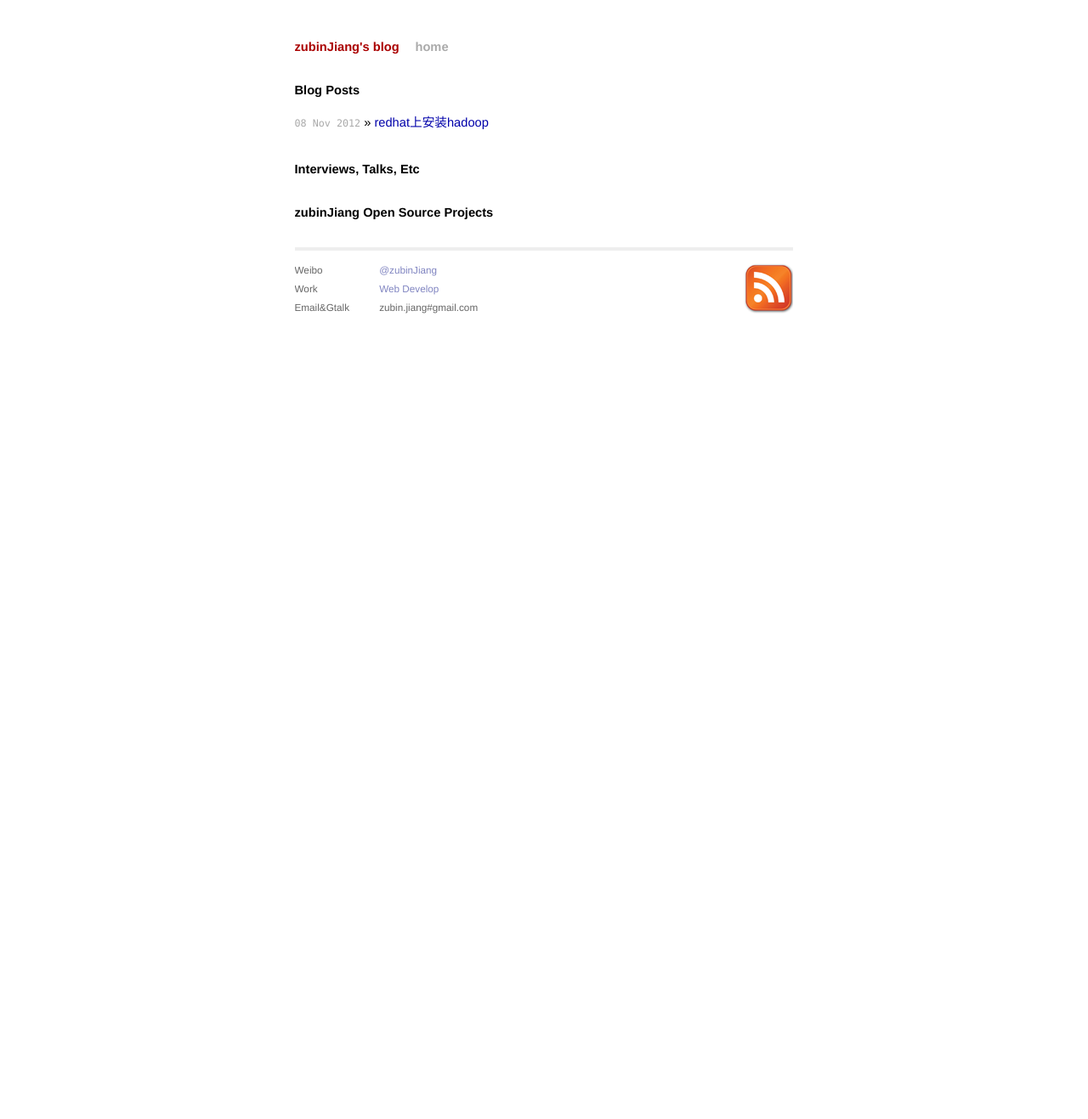
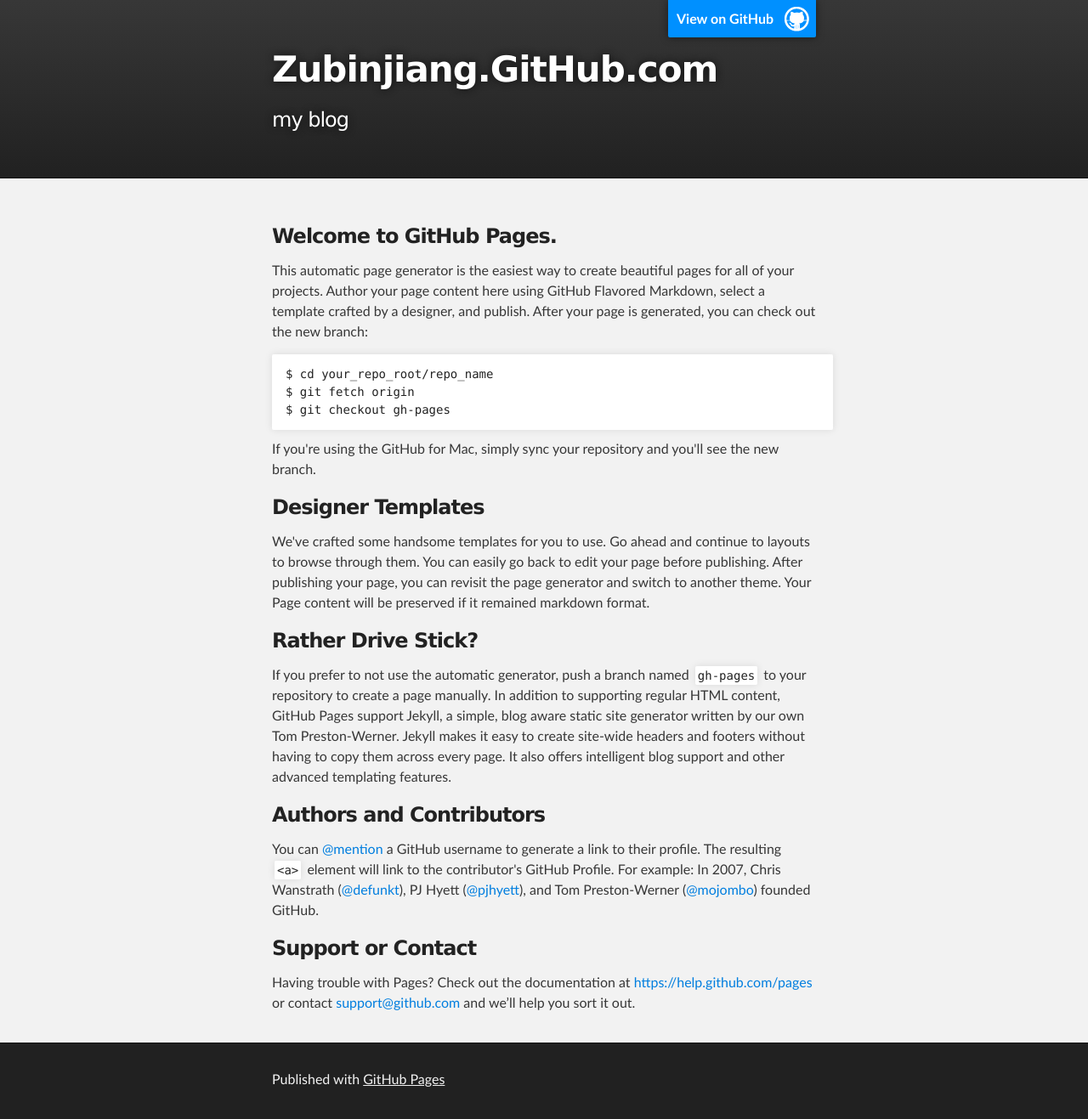
Before and after one commit to zubinJiang/zubinjiang.github.com, a Jekyll site: the page index.html, which Jekyll copies as it is, in a window 1280 px wide. Shown: the whole page at 85% size. Built offline with Jekyll 4.4.1, drawn with Linux system fonts in a browser that asks for light colours; Markdown is read by kramdown in place of the engine named in the settings; before the commit the page ends 944 px from its top, so only the background shows below that.

Commit message:
Replace master branch with page content via GitHub

```diff
--- a/index.html
+++ b/index.html
@@ -1,29 +1,74 @@
----
-layout: default
-title: zubinJiang's blog
----
+<!DOCTYPE html>
+<html>
 
-<div id="home">
-  <h1>Blog Posts</h1>
-  <ul class="posts">
-    {% for post in site.posts %}
-      <li><span>{{ post.date | date_to_string }}</span> &raquo; <a href="{{ post.url }}">{{ post.title }}</a></li>
-    {% endfor %}
-  </ul>
+  <head>
+    <meta charset='utf-8'>
+    <meta http-equiv="X-UA-Compatible" content="chrome=1">
+    <meta name="description" content="Zubinjiang.GitHub.com : my blog">
 
-  <h1>Interviews, Talks, Etc</h1>
-  <ul class="posts">
-      <!--
-    <li><span>16 Aug 2007</span> &raquo; <a href="http://www.blognewcomb.com/blog/2007/08/powerset_interview_with_tom_pr.html">Steve Newcomb Blog: Interview with Tom Preston-Werner</a></li>
-    <li><span>26 Dec 2006</span> &raquo; <a href="http://wp-community.org/2006/12/26/episode-15-interviews-with-tom-werner-gravatar-and-jaimie-sirovich-seo-egghead/">WordPress Podcast: Interview with Tom Werner</a></li>
-    <li><span>02 Apr 2005</span> &raquo; <a href="http://joshuaink2006.johnoxton.co.uk/blog/240/seven-and-a-half-questions-for-tom-werner">JoshuaInk: Seven and a half questions for Tom Werner</a></li>
-  -->
-  </ul>
-  <h1>zubinJiang Open Source Projects</h1>
-  <ul class="posts">
-    <!--
-    <li><a href="http://github.com/mojombo/primer/">Primer:</a> JavaScript based Flash-like API layered on top of Canvas.</li>
-    <li><a href="http://github.com/mojombo/chronic/">Chronic:</a> Ruby natural language date/time parser.</li>
-    -->
-  </ul>
-</div>
+    <link rel="stylesheet" type="text/css" media="screen" href="stylesheets/stylesheet.css">
+
+    <title>Zubinjiang.GitHub.com</title>
+  </head>
+
+  <body>
+
+    <!-- HEADER -->
+    <div id="header_wrap" class="outer">
+        <header class="inner">
+          <a id="forkme_banner" href="https://github.com/zubinJiang">View on GitHub</a>
+
+          <h1 id="project_title">Zubinjiang.GitHub.com</h1>
+          <h2 id="project_tagline">my blog</h2>
+
+        </header>
+    </div>
+
+    <!-- MAIN CONTENT -->
+    <div id="main_content_wrap" class="outer">
+      <section id="main_content" class="inner">
+        <h3>
+<a id="welcome-to-github-pages" class="anchor" href="#welcome-to-github-pages" aria-hidden="true"><span class="octicon octicon-link"></span></a>Welcome to GitHub Pages.</h3>
+
+<p>This automatic page generator is the easiest way to create beautiful pages for all of your projects. Author your page content here using GitHub Flavored Markdown, select a template crafted by a designer, and publish. After your page is generated, you can check out the new branch:</p>
+
+<pre><code>$ cd your_repo_root/repo_name
+$ git fetch origin
+$ git checkout gh-pages
+</code></pre>
+
+<p>If you're using the GitHub for Mac, simply sync your repository and you'll see the new branch.</p>
+
+<h3>
+<a id="designer-templates" class="anchor" href="#designer-templates" aria-hidden="true"><span class="octicon octicon-link"></span></a>Designer Templates</h3>
+
+<p>We've crafted some handsome templates for you to use. Go ahead and continue to layouts to browse through them. You can easily go back to edit your page before publishing. After publishing your page, you can revisit the page generator and switch to another theme. Your Page content will be preserved if it remained markdown format.</p>
+
+<h3>
+<a id="rather-drive-stick" class="anchor" href="#rather-drive-stick" aria-hidden="true"><span class="octicon octicon-link"></span></a>Rather Drive Stick?</h3>
+
+<p>If you prefer to not use the automatic generator, push a branch named <code>gh-pages</code> to your repository to create a page manually. In addition to supporting regular HTML content, GitHub Pages support Jekyll, a simple, blog aware static site generator written by our own Tom Preston-Werner. Jekyll makes it easy to create site-wide headers and footers without having to copy them across every page. It also offers intelligent blog support and other advanced templating features.</p>
+
+<h3>
+<a id="authors-and-contributors" class="anchor" href="#authors-and-contributors" aria-hidden="true"><span class="octicon octicon-link"></span></a>Authors and Contributors</h3>
+
+<p>You can <a href="https://github.com/blog/821" class="user-mention">@mention</a> a GitHub username to generate a link to their profile. The resulting <code>&lt;a&gt;</code> element will link to the contributor's GitHub Profile. For example: In 2007, Chris Wanstrath (<a href="https://github.com/defunkt" class="user-mention">@defunkt</a>), PJ Hyett (<a href="https://github.com/pjhyett" class="user-mention">@pjhyett</a>), and Tom Preston-Werner (<a href="https://github.com/mojombo" class="user-mention">@mojombo</a>) founded GitHub.</p>
+
+<h3>
+<a id="support-or-contact" class="anchor" href="#support-or-contact" aria-hidden="true"><span class="octicon octicon-link"></span></a>Support or Contact</h3>
+
+<p>Having trouble with Pages? Check out the documentation at <a href="https://help.github.com/pages">https://help.github.com/pages</a> or contact <a href="mailto:support@github.com">support@github.com</a> and we’ll help you sort it out.</p>
+      </section>
+    </div>
+
+    <!-- FOOTER  -->
+    <div id="footer_wrap" class="outer">
+      <footer class="inner">
+        <p>Published with <a href="http://pages.github.com">GitHub Pages</a></p>
+      </footer>
+    </div>
+
+
+
+  </body>
+</html>
--- /dev/null
+++ b/javascripts/main.js
@@ -0,0 +1 @@
+console.log('This would be the main JS file.');
--- /dev/null
+++ b/stylesheets/pygment_trac.css
@@ -0,0 +1,70 @@
+.highlight .hll { background-color: #ffffcc }
+.highlight  { background: #f0f3f3; }
+.highlight .c { color: #0099FF; font-style: italic } /* Comment */
+.highlight .err { color: #AA0000; background-color: #FFAAAA } /* Error */
+.highlight .k { color: #006699; font-weight: bold } /* Keyword */
+.highlight .o { color: #555555 } /* Operator */
+.highlight .cm { color: #0099FF; font-style: italic } /* Comment.Multiline */
+.highlight .cp { color: #009999 } /* Comment.Preproc */
+.highlight .c1 { color: #0099FF; font-style: italic } /* Comment.Single */
+.highlight .cs { color: #0099FF; font-weight: bold; font-style: italic } /* Comment.Special */
+.highlight .gd { background-color: #FFCCCC; border: 1px solid #CC0000 } /* Generic.Deleted */
+.highlight .ge { font-style: italic } /* Generic.Emph */
+.highlight .gr { color: #FF0000 } /* Generic.Error */
+.highlight .gh { color: #003300; font-weight: bold } /* Generic.Heading */
+.highlight .gi { background-color: #CCFFCC; border: 1px solid #00CC00 } /* Generic.Inserted */
+.highlight .go { color: #AAAAAA } /* Generic.Output */
+.highlight .gp { color: #000099; font-weight: bold } /* Generic.Prompt */
+.highlight .gs { font-weight: bold } /* Generic.Strong */
+.highlight .gu { color: #003300; font-weight: bold } /* Generic.Subheading */
+.highlight .gt { color: #99CC66 } /* Generic.Traceback */
+.highlight .kc { color: #006699; font-weight: bold } /* Keyword.Constant */
+.highlight .kd { color: #006699; font-weight: bold } /* Keyword.Declaration */
+.highlight .kn { color: #006699; font-weight: bold } /* Keyword.Namespace */
+.highlight .kp { color: #006699 } /* Keyword.Pseudo */
+.highlight .kr { color: #006699; font-weight: bold } /* Keyword.Reserved */
+.highlight .kt { color: #007788; font-weight: bold } /* Keyword.Type */
+.highlight .m { color: #FF6600 } /* Literal.Number */
+.highlight .s { color: #CC3300 } /* Literal.String */
+.highlight .na { color: #330099 } /* Name.Attribute */
+.highlight .nb { color: #336666 } /* Name.Builtin */
+.highlight .nc { color: #00AA88; font-weight: bold } /* Name.Class */
+.highlight .no { color: #336600 } /* Name.Constant */
+.highlight .nd { color: #9999FF } /* Name.Decorator */
+.highlight .ni { color: #999999; font-weight: bold } /* Name.Entity */
+.highlight .ne { color: #CC0000; font-weight: bold } /* Name.Exception */
+.highlight .nf { color: #CC00FF } /* Name.Function */
+.highlight .nl { color: #9999FF } /* Name.Label */
+.highlight .nn { color: #00CCFF; font-weight: bold } /* Name.Namespace */
+.highlight .nt { color: #330099; font-weight: bold } /* Name.Tag */
+.highlight .nv { color: #003333 } /* Name.Variable */
+.highlight .ow { color: #000000; font-weight: bold } /* Operator.Word */
+.highlight .w { color: #bbbbbb } /* Text.Whitespace */
+.highlight .mf { color: #FF6600 } /* Literal.Number.Float */
+.highlight .mh { color: #FF6600 } /* Literal.Number.Hex */
+.highlight .mi { color: #FF6600 } /* Literal.Number.Integer */
+.highlight .mo { color: #FF6600 } /* Literal.Number.Oct */
+.highlight .sb { color: #CC3300 } /* Literal.String.Backtick */
+.highlight .sc { color: #CC3300 } /* Literal.String.Char */
+.highlight .sd { color: #CC3300; font-style: italic } /* Literal.String.Doc */
+.highlight .s2 { color: #CC3300 } /* Literal.String.Double */
+.highlight .se { color: #CC3300; font-weight: bold } /* Literal.String.Escape */
+.highlight .sh { color: #CC3300 } /* Literal.String.Heredoc */
+.highlight .si { color: #AA0000 } /* Literal.String.Interpol */
+.highlight .sx { color: #CC3300 } /* Literal.String.Other */
+.highlight .sr { color: #33AAAA } /* Literal.String.Regex */
+.highlight .s1 { color: #CC3300 } /* Literal.String.Single */
+.highlight .ss { color: #FFCC33 } /* Literal.String.Symbol */
+.highlight .bp { color: #336666 } /* Name.Builtin.Pseudo */
+.highlight .vc { color: #003333 } /* Name.Variable.Class */
+.highlight .vg { color: #003333 } /* Name.Variable.Global */
+.highlight .vi { color: #003333 } /* Name.Variable.Instance */
+.highlight .il { color: #FF6600 } /* Literal.Number.Integer.Long */
+
+.type-csharp .highlight .k { color: #0000FF }
+.type-csharp .highlight .kt { color: #0000FF }
+.type-csharp .highlight .nf { color: #000000; font-weight: normal }
+.type-csharp .highlight .nc { color: #2B91AF }
+.type-csharp .highlight .nn { color: #000000 }
+.type-csharp .highlight .s { color: #A31515 }
+.type-csharp .highlight .sc { color: #A31515 }
--- /dev/null
+++ b/stylesheets/stylesheet.css
@@ -0,0 +1,425 @@
+/*******************************************************************************
+Slate Theme for GitHub Pages
+by Jason Costello, @jsncostello
+*******************************************************************************/
+
+@import url(pygment_trac.css);
+
+/*******************************************************************************
+MeyerWeb Reset
+*******************************************************************************/
+
+html, body, div, span, applet, object, iframe,
+h1, h2, h3, h4, h5, h6, p, blockquote, pre,
+a, abbr, acronym, address, big, cite, code,
+del, dfn, em, img, ins, kbd, q, s, samp,
+small, strike, strong, sub, sup, tt, var,
+b, u, i, center,
+dl, dt, dd, ol, ul, li,
+fieldset, form, label, legend,
+table, caption, tbody, tfoot, thead, tr, th, td,
+article, aside, canvas, details, embed,
+figure, figcaption, footer, header, hgroup,
+menu, nav, output, ruby, section, summary,
+time, mark, audio, video {
+  margin: 0;
+  padding: 0;
+  border: 0;
+  font: inherit;
+  vertical-align: baseline;
+}
+
+/* HTML5 display-role reset for older browsers */
+article, aside, details, figcaption, figure,
+footer, header, hgroup, menu, nav, section {
+  display: block;
+}
+
+ol, ul {
+  list-style: none;
+}
+
+table {
+  border-collapse: collapse;
+  border-spacing: 0;
+}
+
+/*******************************************************************************
+Theme Styles
+*******************************************************************************/
+
+body {
+  box-sizing: border-box;
+  color:#373737;
+  background: #212121;
+  font-size: 16px;
+  font-family: 'Myriad Pro', Calibri, Helvetica, Arial, sans-serif;
+  line-height: 1.5;
+  -webkit-font-smoothing: antialiased;
+}
+
+h1, h2, h3, h4, h5, h6 {
+  margin: 10px 0;
+  font-weight: 700;
+  color:#222222;
+  font-family: 'Lucida Grande', 'Calibri', Helvetica, Arial, sans-serif;
+  letter-spacing: -1px;
+}
+
+h1 {
+  font-size: 36px;
+  font-weight: 700;
+}
+
+h2 {
+  padding-bottom: 10px;
+  font-size: 32px;
+  background: url('../images/bg_hr.png') repeat-x bottom;
+}
+
+h3 {
+  font-size: 24px;
+}
+
+h4 {
+  font-size: 21px;
+}
+
+h5 {
+  font-size: 18px;
+}
+
+h6 {
+  font-size: 16px;
+}
+
+p {
+  margin: 10px 0 15px 0;
+}
+
+footer p {
+  color: #f2f2f2;
+}
+
+a {
+  text-decoration: none;
+  color: #007edf;
+  text-shadow: none;
+
+  transition: color 0.5s ease;
+  transition: text-shadow 0.5s ease;
+  -webkit-transition: color 0.5s ease;
+  -webkit-transition: text-shadow 0.5s ease;
+  -moz-transition: color 0.5s ease;
+  -moz-transition: text-shadow 0.5s ease;
+  -o-transition: color 0.5s ease;
+  -o-transition: text-shadow 0.5s ease;
+  -ms-transition: color 0.5s ease;
+  -ms-transition: text-shadow 0.5s ease;
+}
+
+a:hover, a:focus {text-decoration: underline;}
+
+footer a {
+  color: #F2F2F2;
+  text-decoration: underline;
+}
+
+em {
+  font-style: italic;
+}
+
+strong {
+  font-weight: bold;
+}
+
+img {
+  position: relative;
+  margin: 0 auto;
+  max-width: 739px;
+  padding: 5px;
+  margin: 10px 0 10px 0;
+  border: 1px solid #ebebeb;
+
+  box-shadow: 0 0 5px #ebebeb;
+  -webkit-box-shadow: 0 0 5px #ebebeb;
+  -moz-box-shadow: 0 0 5px #ebebeb;
+  -o-box-shadow: 0 0 5px #ebebeb;
+  -ms-box-shadow: 0 0 5px #ebebeb;
+}
+
+p img {
+  display: inline;
+  margin: 0;
+  padding: 0;
+  vertical-align: middle;
+  text-align: center;
+  border: none;
+}
+
+pre, code {
+  width: 100%;
+  color: #222;
+  background-color: #fff;
+
+  font-family: Monaco, "Bitstream Vera Sans Mono", "Lucida Console", Terminal, monospace;
+  font-size: 14px;
+
+  border-radius: 2px;
+  -moz-border-radius: 2px;
+  -webkit-border-radius: 2px;
+}
+
+pre {
+  width: 100%;
+  padding: 10px;
+  box-shadow: 0 0 10px rgba(0,0,0,.1);
+  overflow: auto;
+}
+
+code {
+  padding: 3px;
+  margin: 0 3px;
+  box-shadow: 0 0 10px rgba(0,0,0,.1);
+}
+
+pre code {
+  display: block;
+  box-shadow: none;
+}
+
+blockquote {
+  color: #666;
+  margin-bottom: 20px;
+  padding: 0 0 0 20px;
+  border-left: 3px solid #bbb;
+}
+
+
+ul, ol, dl {
+  margin-bottom: 15px
+}
+
+ul {
+  list-style-position: inside;
+  list-style: disc;
+  padding-left: 20px;
+}
+
+ol {
+  list-style-position: inside;
+  list-style: decimal;
+  padding-left: 20px;
+}
+
+dl dt {
+  font-weight: bold;
+}
+
+dl dd {
+  padding-left: 20px;
+  font-style: italic;
+}
+
+dl p {
+  padding-left: 20px;
+  font-style: italic;
+}
+
+hr {
+  height: 1px;
+  margin-bottom: 5px;
+  border: none;
+  background: url('../images/bg_hr.png') repeat-x center;
+}
+
+table {
+  border: 1px solid #373737;
+  margin-bottom: 20px;
+  text-align: left;
+ }
+
+th {
+  font-family: 'Lucida Grande', 'Helvetica Neue', Helvetica, Arial, sans-serif;
+  padding: 10px;
+  background: #373737;
+  color: #fff;
+ }
+
+td {
+  padding: 10px;
+  border: 1px solid #373737;
+ }
+
+form {
+  background: #f2f2f2;
+  padding: 20px;
+}
+
+/*******************************************************************************
+Full-Width Styles
+*******************************************************************************/
+
+.outer {
+  width: 100%;
+}
+
+.inner {
+  position: relative;
+  max-width: 640px;
+  padding: 20px 10px;
+  margin: 0 auto;
+}
+
+#forkme_banner {
+  display: block;
+  position: absolute;
+  top:0;
+  right: 10px;
+  z-index: 10;
+  padding: 10px 50px 10px 10px;
+  color: #fff;
+  background: url('../images/blacktocat.png') #0090ff no-repeat 95% 50%;
+  font-weight: 700;
+  box-shadow: 0 0 10px rgba(0,0,0,.5);
+  border-bottom-left-radius: 2px;
+  border-bottom-right-radius: 2px;
+}
+
+#header_wrap {
+  background: #212121;
+  background: -moz-linear-gradient(top, #373737, #212121);
+  background: -webkit-linear-gradient(top, #373737, #212121);
+  background: -ms-linear-gradient(top, #373737, #212121);
+  background: -o-linear-gradient(top, #373737, #212121);
+  background: linear-gradient(top, #373737, #212121);
+}
+
+#header_wrap .inner {
+  padding: 50px 10px 30px 10px;
+}
+
+#project_title {
+  margin: 0;
+  color: #fff;
+  font-size: 42px;
+  font-weight: 700;
+  text-shadow: #111 0px 0px 10px;
+}
+
+#project_tagline {
+  color: #fff;
+  font-size: 24px;
+  font-weight: 300;
+  background: none;
+  text-shadow: #111 0px 0px 10px;
+}
+
+#downloads {
+  position: absolute;
+  width: 210px;
+  z-index: 10;
+  bottom: -40px;
+  right: 0;
+  height: 70px;
+  background: url('../images/icon_download.png') no-repeat 0% 90%;
+}
+
+.zip_download_link {
+  display: block;
+  float: right;
+  width: 90px;
+  height:70px;
+  text-indent: -5000px;
+  overflow: hidden;
+  background: url(../images/sprite_download.png) no-repeat bottom left;
+}
+
+.tar_download_link {
+  display: block;
+  float: right;
+  width: 90px;
+  height:70px;
+  text-indent: -5000px;
+  overflow: hidden;
+  background: url(../images/sprite_download.png) no-repeat bottom right;
+  margin-left: 10px;
+}
+
+.zip_download_link:hover {
+  background: url(../images/sprite_download.png) no-repeat top left;
+}
+
+.tar_download_link:hover {
+  background: url(../images/sprite_download.png) no-repeat top right;
+}
+
+#main_content_wrap {
+  background: #f2f2f2;
+  border-top: 1px solid #111;
+  border-bottom: 1px solid #111;
+}
+
+#main_content {
+  padding-top: 40px;
+}
+
+#footer_wrap {
+  background: #212121;
+}
+
+
+
+/*******************************************************************************
+Small Device Styles
+*******************************************************************************/
+
+@media screen and (max-width: 480px) {
+  body {
+    font-size:14px;
+  }
+
+  #downloads {
+    display: none;
+  }
+
+  .inner {
+    min-width: 320px;
+    max-width: 480px;
+  }
+
+  #project_title {
+  font-size: 32px;
+  }
+
+  h1 {
+    font-size: 28px;
+  }
+
+  h2 {
+    font-size: 24px;
+  }
+
+  h3 {
+    font-size: 21px;
+  }
+
+  h4 {
+    font-size: 18px;
+  }
+
+  h5 {
+    font-size: 14px;
+  }
+
+  h6 {
+    font-size: 12px;
+  }
+
+  code, pre {
+    min-width: 320px;
+    max-width: 480px;
+    font-size: 11px;
+  }
+
+}
```
Also changed, not shown: params.json (added, +1 -0 lines), images/bg_hr.png (added), images/blacktocat.png (added), images/icon_download.png (added), images/sprite_download.png (added).
